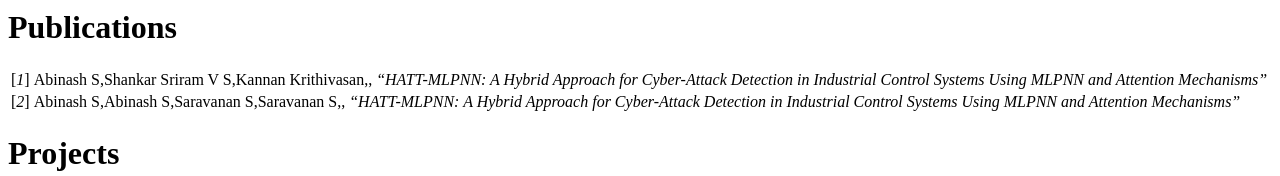
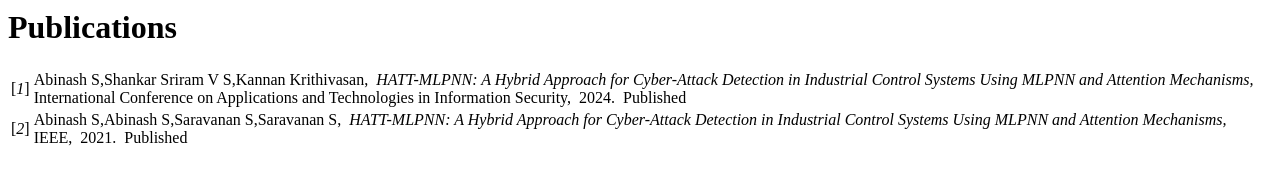
Before and after one commit to AbiXnash/abxfolio, a React (Vite) app: page / in a window 1280 px wide. Shown: the part 598-774 px from the top of the page. Built offline with nearby package versions, Linux system fonts and the light colour scheme.

Commit message:
refactor Publications component to improve publication display format

```diff
--- a/src/pages/Publications/Publications.tsx
+++ b/src/pages/Publications/Publications.tsx
@@ -46,22 +46,16 @@ const Publications = () => {
 								publication.authors.map((author, key) => {
 									return <span key={key}>{author},</span>
 								})
-							},
-							<em> <q>{ publication.title }</q> </em>
-
+							} &nbsp;
+							<em>{ publication.title }, </em>
+							{ publication.publisher }, &nbsp;
+							{ publication.year }. &nbsp;
+							<span>{ publication.status }</span>
 						</td>
 					</tr>
 				})}
 			</tbody>
 		</table>
-		{/* {publications.map((publication, index) => {
-			return <div key={index}>
-				<p>{publication.title}</p>
-				<p>Authors: {publication.authors}</p>
-				<p>Year: {publication.year}</p>
-				<a href={publication.link}>Link</a>
-			</div>
-		})} */}
 	</>
 }
 
```
